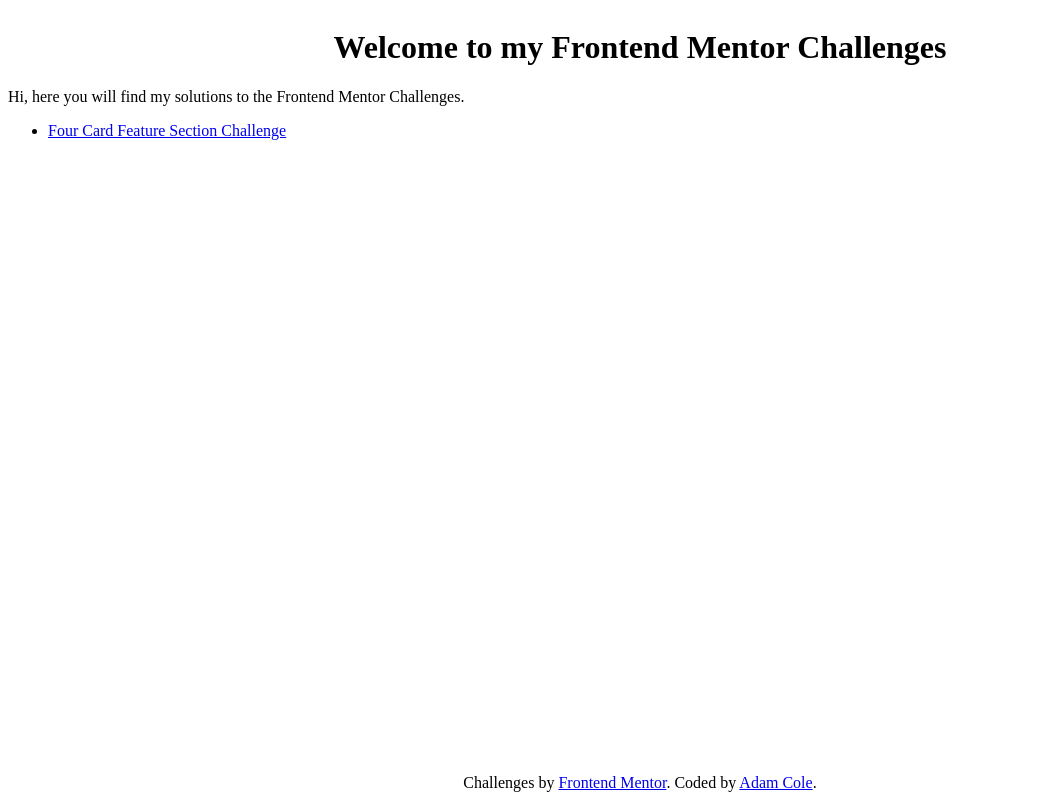
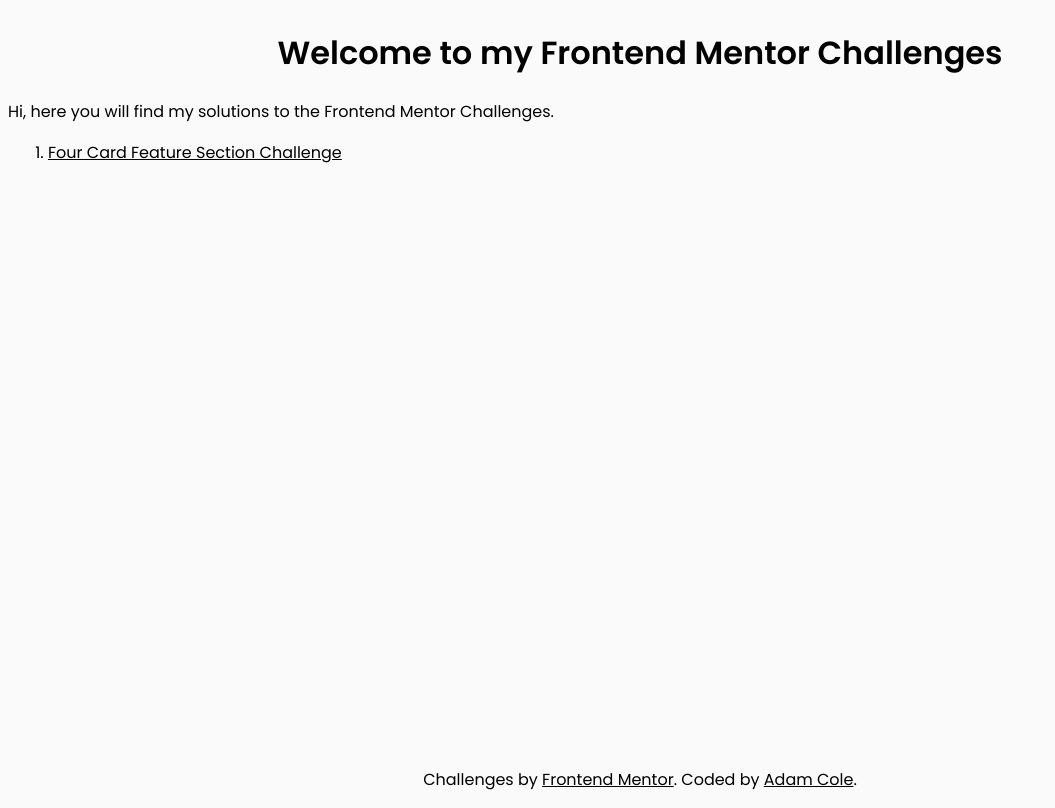
Before and after one commit to muddyraven/frontend-mentor-chalenges, a plain HTML site: page index.html in a window 1280 px wide. Shown: the whole page, without its empty margins (0-1055 px from the left). Drawn offline with Linux system fonts and the light colour scheme.

Commit message:
Added googlefonts

```diff
--- a/css/style.css
+++ b/css/style.css
@@ -10,9 +10,23 @@ body {
 body {
   display: flex;
   flex-direction: column;
+  font-family: "Poppins", sans-serif;
+  background-color: hsl(0, 0%, 98%);
 }
 
-.content {
+h1 {
+  text-align: center;
+}
+
+a {
+  color: black;
+}
+
+a:hover {
+  text-decoration: none;
+}
+
+.container {
   flex: 1 0 auto;
 }
 
@@ -20,7 +34,3 @@ body {
   flex-shrink: 0;
   text-align: center;
 }
-
-h1 {
-  text-align: center;
-}
--- a/four-card-feature-section/css/style.css
+++ b/four-card-feature-section/css/style.css
@@ -1,3 +1,7 @@
 * {
   box-sizing: border-box;
 }
+
+body {
+  font-family: 'Poppins', sans-serif;
+}
--- a/index.html
+++ b/index.html
@@ -4,21 +4,26 @@
     <meta charset="UTF-8" />
     <meta name="viewport" content="width=device-width, initial-scale=1.0" />
     <title>My Frontend Mentor Challenges</title>
+    <link
+      href="https://fonts.googleapis.com/css2?family=Poppins:wght@200;400;600&display=swap"
+      rel="stylesheet"
+    />
     <link rel="stylesheet" href="css/style.css" />
   </head>
   <body>
-    <div class="content">
+    <div class="container">
       <h1>Welcome to my Frontend Mentor Challenges</h1>
+
       <p>
         Hi, here you will find my solutions to the Frontend Mentor Challenges.
       </p>
-      <ul>
+      <ol>
         <li>
           <a href="four-card-feature-section/four-card-feature-section.html"
             >Four Card Feature Section Challenge</a
           >
         </li>
-      </ul>
+      </ol>
     </div>
     <footer class="footer">
       <p class="attribution">
```
Also changed, not shown: four-card-feature-section/four-card-feature-section.html (+4 -0 lines).
